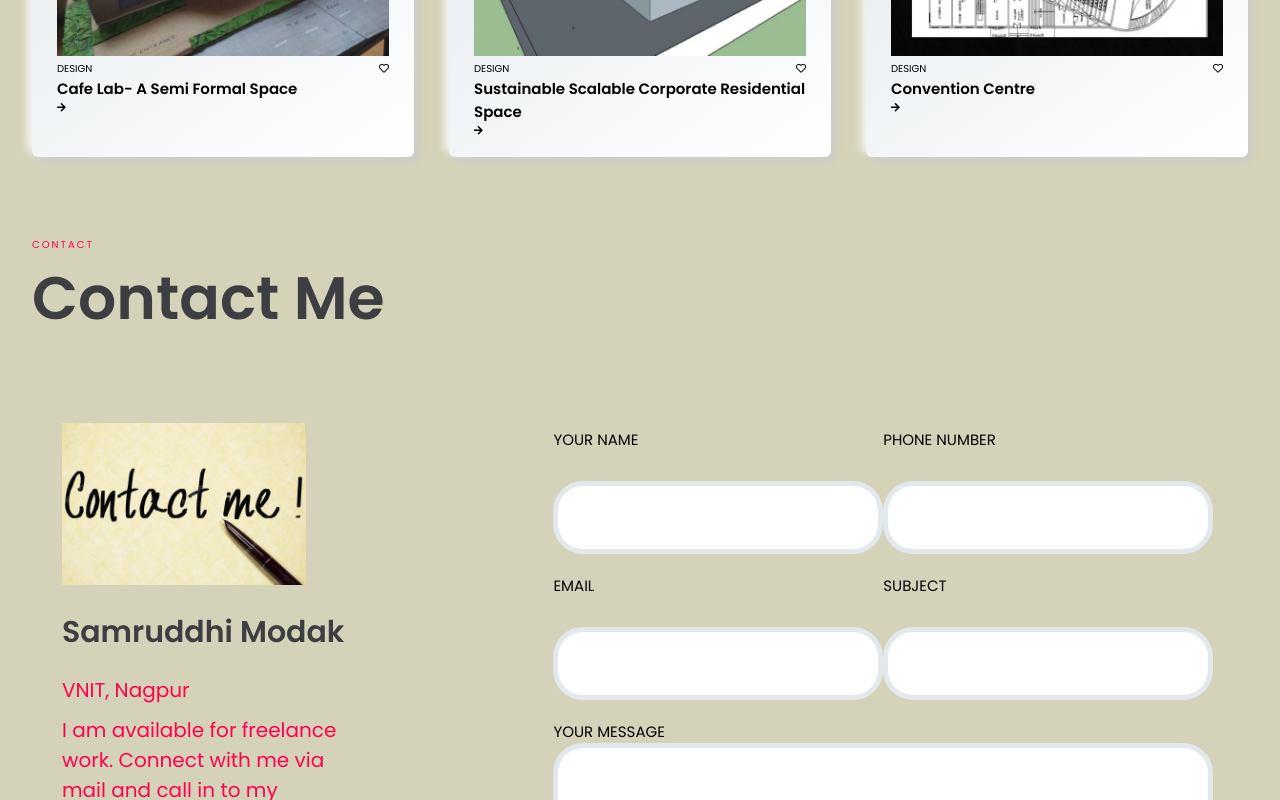
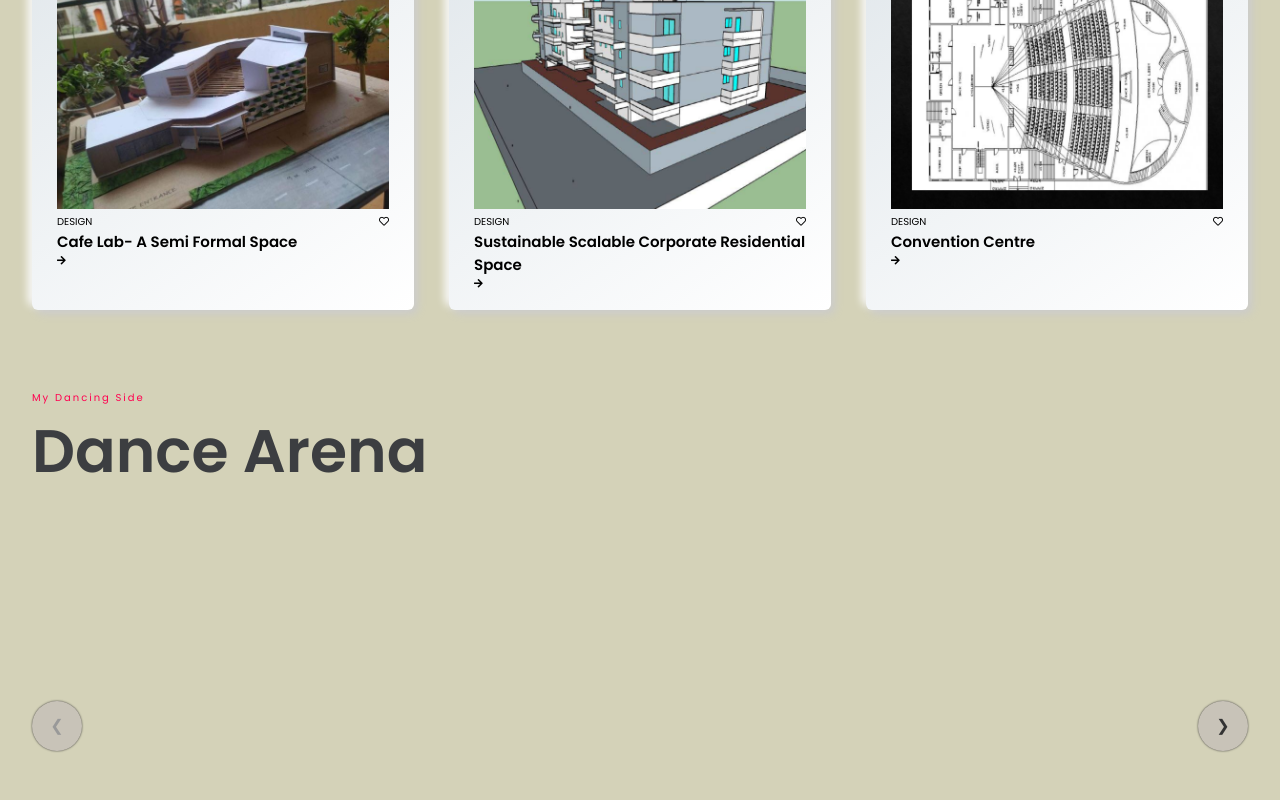
Before and after one commit to Aakarsh-goel/Samruddhi-Portfolio, a React (Create React App) app: page / in a window 1280 px wide. Shown: the part 2000-2800 px from the top of the page. Built offline with nearby package versions, Linux system fonts and the light colour scheme.

Commit message:
stable-version-2

```diff
--- a/package.json
+++ b/package.json
@@ -8,9 +8,15 @@
     "@testing-library/user-event": "^13.5.0",
     "firebase": "^9.6.11",
     "react": "^18.0.0",
+    "react-bootstrap": "^2.3.0",
     "react-dom": "^18.0.0",
+    "react-elastic-carousel": "^0.11.5",
+    "react-player": "^2.10.0",
+    "react-responsive": "^9.0.0-beta.6",
     "react-scripts": "5.0.1",
+    "redux": "^4.2.0",
     "typewriter-effect": "^2.18.2",
+    "video-react": "^0.15.0",
     "web-vitals": "^2.1.4"
   },
   "scripts": {
--- a/src/App.css
+++ b/src/App.css
@@ -114,6 +114,7 @@ input {
   outline: none;
   border: 0.5rem solid #e2e8ec;
   margin-bottom: 2rem;
+  font-size: 25px;
 }
 /*----------Footer---------*/
 footer {
--- a/src/App.js
+++ b/src/App.js
@@ -5,6 +5,7 @@ import Home from "./Component/Hero/Home";
 import Features from "./Component/Feature/Features";
 import Portfolio from "./Component/Portfoliio/Portfolio";
 import Contact from "./Component/Contact/Contact";
+import Dance from "./Component/DanceArena/Dance";
 
 const App = () => {
   return (
@@ -13,6 +14,8 @@ const App = () => {
       <Home />
       <Features />
       <Portfolio />
+      <Dance />
+
       <Contact />
     </div>
   );
--- a/src/Component/Contact/Contact.js
+++ b/src/Component/Contact/Contact.js
@@ -56,10 +56,13 @@ const Contact = () => {
                     and call in to my account.
                   </p>{" "}
                   <br />
-                  <p className="contact-details">Phone: +919518548960</p>
+                  <p className="contact-details">
+                    Phone: <br />
+                    +919518548960
+                  </p>
                   <p className="contact-details">
                     {" "}
-                    Email: samruddhisheetal@gmail.com{" "}
+                    Email: <br /> samruddhisheetal@gmail.com{" "}
                   </p>{" "}
                   <br />
                 </div>
--- /dev/null
+++ b/src/Component/DanceArena/Dance.css
@@ -0,0 +1,55 @@
+/* .player-wrapper {
+  position: relative;
+  padding-top: 56.25%; /* Player ratio: 100 / (1280 / 720)
+}
+
+.react-player {
+  position: absolute;
+  top: 0;
+  left: 0;
+} */
+.eWjCzc {
+  box-sizing: border-box;
+  -webkit-transition: all 0.3s ease;
+  transition: all 0.3s ease;
+  font-size: 7em;
+  background-color: rgba(36, 15, 72, 0.1);
+  color: #af3131;
+  box-shadow: 0 0 200px 0px rgb(78, 15, 15);
+  border-radius: 50%;
+  border: none;
+  padding: 0;
+  width: 50px !important;
+  height: 50px !important;
+  min-width: 20px;
+  line-height: 20px;
+  -webkit-align-self: center;
+  -ms-flex-item-align: center;
+  align-self: center;
+  cursor: pointer;
+  outline: none;
+}
+
+@media (max-width: 768px) {
+  .eWjCzc {
+    box-sizing: border-box;
+    -webkit-transition: all 0.3s ease;
+    transition: all 0.3s ease;
+    font-size: 9em;
+    background-color: rgba(103, 58, 183, 0.1);
+    color: #af3131;
+    box-shadow: 0 0 20px 0px #333;
+    border-radius: 50%;
+    border: none;
+    padding: 0;
+    width: 47px !important;
+    height: 47px !important;
+    min-width: 20px;
+    line-height: 20px;
+    -webkit-align-self: center;
+    -ms-flex-item-align: center;
+    align-self: center;
+    cursor: pointer;
+    outline: none;
+  }
+}
--- /dev/null
+++ b/src/Component/DanceArena/Dance.js
@@ -0,0 +1,86 @@
+import React from "react";
+import Carousel from "react-elastic-carousel";
+import ReactPlayer from "react-player";
+import { useMediaQuery } from "react-responsive";
+import "./Dance.css";
+
+const Dance = () => {
+  const isDesktopOrLaptop = useMediaQuery({
+    query: "(min-width: 1224px)",
+  });
+  const isBigScreen = useMediaQuery({ query: "(min-width: 1824px)" });
+  const isTabletOrMobile = useMediaQuery({ query: "(max-width: 768px)" });
+  const videoProperties = [
+    {
+      id: 1,
+      title: "Video1",
+      src: "https://youtu.be/xTtbQ2B1Kxo",
+      credit: "Video by Samruddhi Modak",
+    },
+    {
+      id: 2,
+      title: "Video2",
+      src: "https://youtu.be/LAkP5yRQq-U",
+      credit: "Video by Samruddhi Modak",
+    },
+
+    {
+      id: 3,
+      title: "Video3",
+      src: "https://youtu.be/JlyKioWKnl0",
+      credit: "Video by Samruddhi Modak",
+    },
+    {
+      id: 4,
+      title: "Video4",
+      src: "https://youtu.be/AWzaJ77soPM",
+      credit: "Video by Samruddhi Modak",
+    },
+    {
+      id: 3,
+      title: "Video4",
+      src: "https://youtu.be/AWzaJ77soPM",
+      credit: "Video by Samruddhi Modak",
+    },
+  ];
+  return (
+    <div>
+      <section className="feautures top" id="dance">
+        <div className="container">
+          <div className="heading">
+            <h4>My Dancing Side</h4>
+            <h1>Dance Arena</h1>
+          </div>
+
+          <Carousel>
+            {videoProperties.map((videoObj) => {
+              return (
+                <div key={videoObj.id} className="player-wrapper">
+                  {isTabletOrMobile ? (
+                    <ReactPlayer
+                      className="react-player"
+                      url={videoObj.src}
+                      pip={true}
+                      controls={true}
+                      width={"100%"}
+                      height={"100%"}
+                    />
+                  ) : (
+                    <ReactPlayer
+                      className="react-player"
+                      url={videoObj.src}
+                      pip={true}
+                      controls={true}
+                    />
+                  )}
+                </div>
+              );
+            })}
+          </Carousel>
+        </div>
+      </section>
+    </div>
+  );
+};
+
+export default Dance;
--- a/src/Component/Feature/Card.css
+++ b/src/Component/Feature/Card.css
@@ -7,6 +7,6 @@
   margin-top: 30px;
   size: 200%;
 }
-p {
-  font-size: 1.4rem;
+.feature-text {
+  font-size: 20px
 }
--- a/src/Component/Feature/Card.js
+++ b/src/Component/Feature/Card.js
@@ -1,12 +1,12 @@
 import React from "react";
-import "./Card.css"
+import "./Card.css";
 
 const Card = (props) => {
   return (
     <div className="box btn_shadow">
       <img className="img-card" src={props.image} />
       <h2>{props.title}</h2>
-      <p>{props.desc}</p>
+      <p className="feature-text">{props.desc}</p>
       <a href="">
         <i className="fas fa-arrow-right arrow"></i>
       </a>
--- a/src/Component/Feature/Features.css
+++ b/src/Component/Feature/Features.css
@@ -1,16 +1,18 @@
 .features .box {
-  padding: 5.0rem;
+  padding: 5rem;
 }
 .features .box h2 {
   margin: 2rem 0 2rem 0;
 }
+
 .features .box p {
-  word-spacing: .2rem;
+  word-spacing: 0.2rem;
   transition: 0.5s;
+
 }
 .features .box i {
-  font-size: 3.0rem;
-  margin-top: 2.0rem;
+  font-size: 3rem;
+  margin-top: 2rem;
   transition: 0.5s;
   opacity: 0;
 }
--- a/src/Component/Head/Header.js
+++ b/src/Component/Head/Header.js
@@ -28,9 +28,7 @@ const Header = () => {
             <li>
               <a href="#portfolio">portfolio</a>
             </li>
-            <li>
-              <a href="#resume">resume</a>
-            </li>
+
             <li>
               <a href="#dance">My Dancing Arena</a>
             </li>
```
Also changed, not shown: 1 other file (tests, documents, lock files or other folders).
